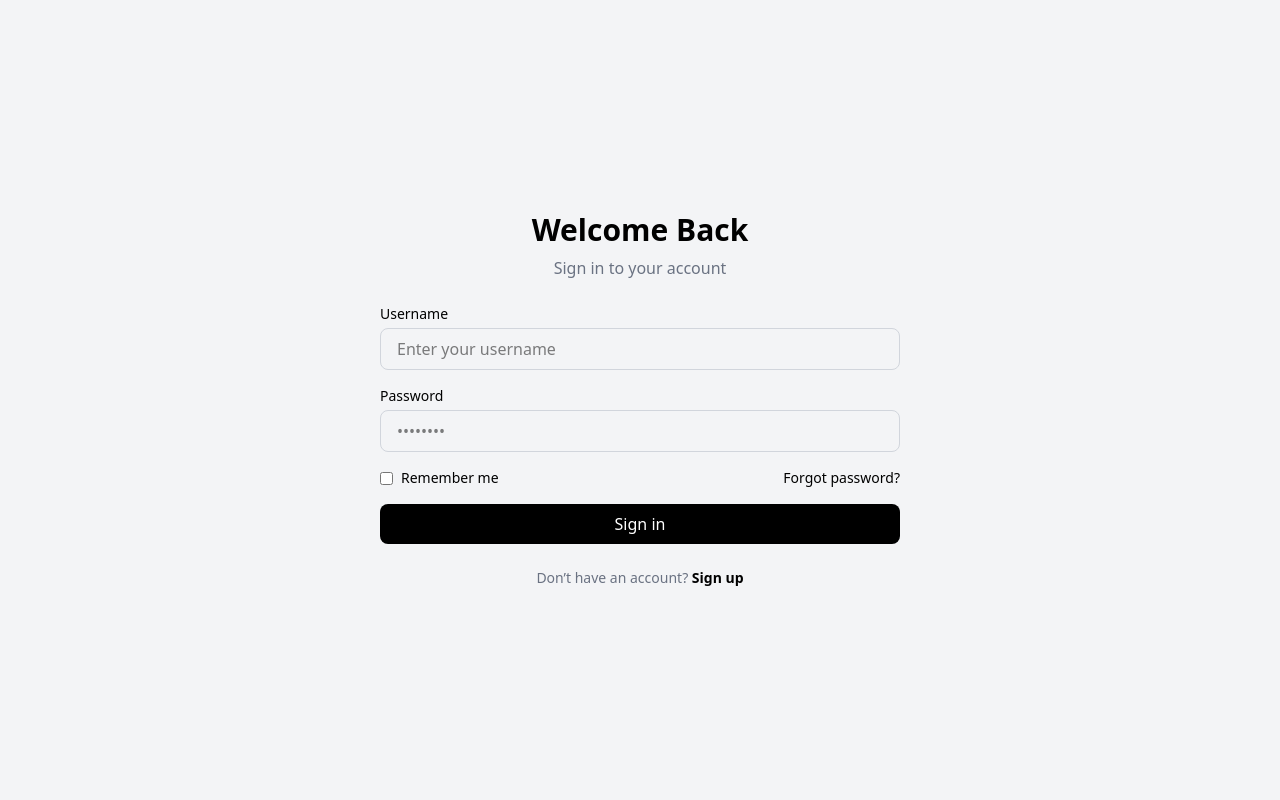
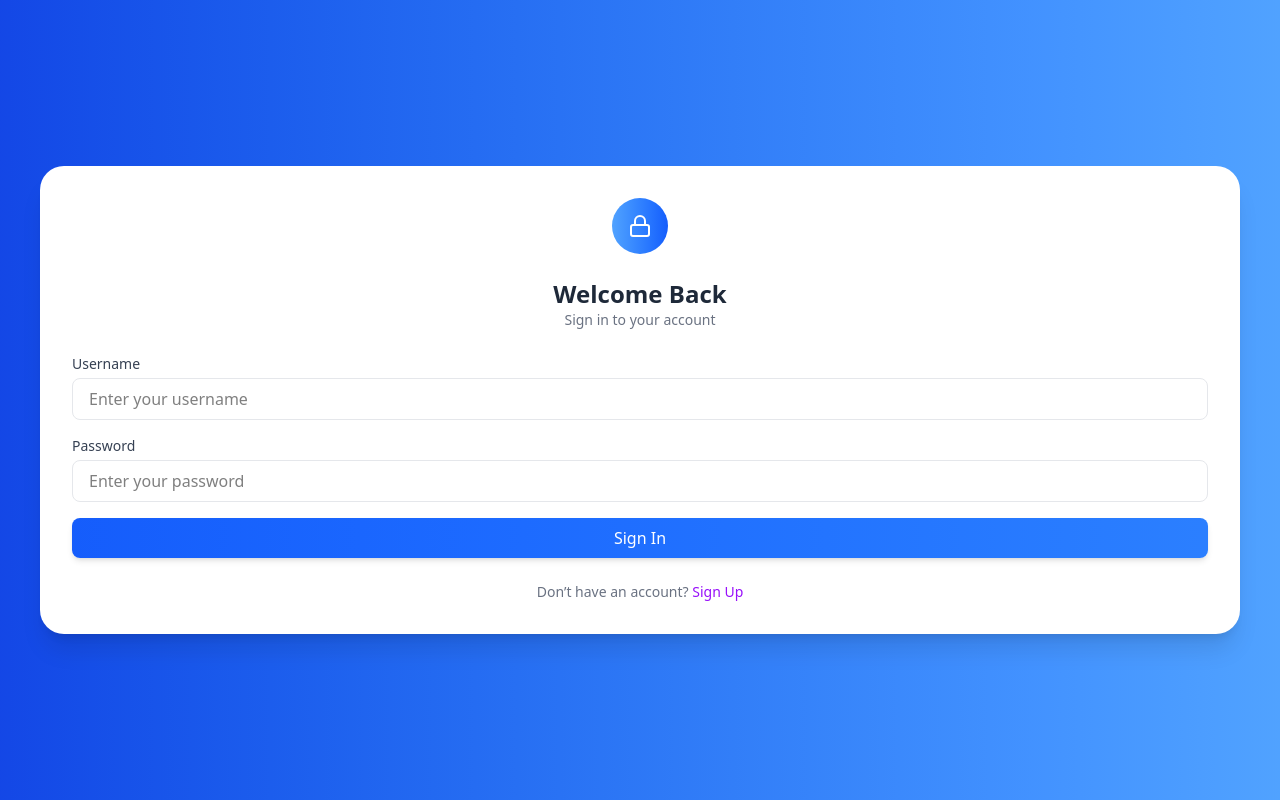
Before and after one commit to Prajwal4648/ecommerce-react-ui, a React (Vite) app: page / in a window 1280 px wide. Built offline with nearby package versions, Linux system fonts and the light colour scheme.

Commit message:
Your commit message here

```diff
--- a/package.json
+++ b/package.json
@@ -10,9 +10,14 @@
     "preview": "vite preview"
   },
   "dependencies": {
+    "@emotion/react": "^11.14.0",
+    "@emotion/styled": "^11.14.1",
+    "@mui/icons-material": "^7.2.0",
+    "@mui/material": "^7.2.0",
     "@tailwindcss/vite": "^4.1.10",
     "react": "^19.1.0",
     "react-dom": "^19.1.0",
+    "react-icons": "^5.5.0",
     "react-router-dom": "^7.6.2",
     "tailwindcss": "^4.1.10"
   },
--- a/src/pages/Auth/Login.jsx
+++ b/src/pages/Auth/Login.jsx
@@ -1,37 +1,37 @@
-import React from 'react';
+import React, { useState } from 'react';
 import { useNavigate } from 'react-router-dom';
+import { FiLock } from 'react-icons/fi';
 
 const Login = () => {
+  const [email, setEmail] = useState('');
+  const [password, setPassword] = useState('');
   const navigate = useNavigate();
 
-  const handleSubmit = async (e) => {
+  const handleLogin = async (e) => {
     e.preventDefault();
-
-    const username = e.target.username.value;
-    const password = e.target.password.value;
 
     try {
       const response = await fetch('https://fakestoreapi.com/auth/login', {
         method: 'POST',
-        headers: {
-          'Content-Type': 'application/json',
-        },
-        body: JSON.stringify({ username, password }),
+        headers: { 'Content-Type': 'application/json' },
+        body: JSON.stringify({
+          username: email,
+          password: password
+        })
       });
 
       const data = await response.json();
 
       if (data.token) {
-
         localStorage.setItem('token', data.token);
         alert('Login successful!');
         navigate('/home');
       } else {
-        alert('Login failed. Please check your credentials.');
+        alert('Invalid credentials');
       }
-    } catch (error) {
-      alert('Something went wrong. Try again.');
-      console.error(error);
+    } catch (err) {
+      alert('Something went wrong');
+      console.error(err);
     }
   };
 
@@ -40,59 +40,59 @@ const Login = () => {
   };
 
   return (
-    <div className="min-h-screen bg-gray-100 flex items-center justify-center px-4">
-      <div className="w-[600px] bg-gray p-10 rounded-xl ">
-        <h1 className="text-3xl font-bold text-center mb-2">Welcome Back</h1>
-        <p className="text-center text-gray-500 mb-6">Sign in to your account</p>
+    <div className="min-h-screen w-full flex items-center justify-center bg-gradient-to-r from-blue-700 to-blue-400">
+      <div className="bg-white p-8 rounded-3xl shadow-xl max-w-300 w-full">
+        {/* Lock icon at the top */}
+        <div className="flex justify-center mb-6">
+          <div className="bg-gradient-to-r from-blue-400 to-blue-600 p-4 rounded-full">
+            <FiLock className="text-white text-2xl" />
+          </div>
+        </div>
 
-        <form onSubmit={handleSubmit} className="space-y-4">
+        <h2 className="text-2xl font-semibold text-center text-gray-800">Welcome Back</h2>
+        <p className="text-sm text-center text-gray-500 mb-6">Sign in to your account</p>
+
+        <form onSubmit={handleLogin} className="space-y-4">
           <div>
-            <label className="block text-sm font-medium mb-1">Username</label>
+            <label className="text-sm font-medium text-gray-700 block mb-1">Username</label>
             <input
-              name="username"
               type="text"
+              value={email}
+              onChange={(e) => setEmail(e.target.value)}
               placeholder="Enter your username"
-              className="w-full border border-gray-300 rounded-lg px-4 py-2 focus:outline-none focus:ring-2 focus:ring-black"
+              className="w-full border border-gray-200 rounded-lg px-4 py-2 focus:outline-none focus:ring-2 focus:ring-purple-400"
               required
             />
           </div>
 
           <div>
-            <label className="block text-sm font-medium mb-1">Password</label>
+            <label className="text-sm font-medium text-gray-700 block mb-1">Password</label>
             <input
-              name="password"
               type="password"
-              placeholder="••••••••"
-              className="w-full border border-gray-300 rounded-lg px-4 py-2 focus:outline-none focus:ring-2 focus:ring-black"
+              value={password}
+              onChange={(e) => setPassword(e.target.value)}
+              placeholder="Enter your password"
+              className="w-full border border-gray-200 rounded-lg px-4 py-2 focus:outline-none focus:ring-2 focus:ring-purple-400"
               required
             />
           </div>
 
-          <div className="flex items-center justify-between text-sm">
-            <label className="flex items-center gap-2">
-              <input type="checkbox" />
-              Remember me
-            </label>
-            <a href="#" className="text-black font-medium">
-              Forgot password?
-            </a>
-          </div>
-
           <button
             type="submit"
-            className="w-full bg-black text-white py-2 rounded-lg hover:opacity-90 transition"
+            className="w-full bg-gradient-to-r from-blue-600 to-blue-500 text-white py-2 rounded-lg shadow-md hover:opacity-90 transition"
           >
-            Sign in
+            Sign In
           </button>
         </form>
 
-        <p className="text-sm text-center text-gray-500 mt-6">
+        <p className="text-sm text-center mt-6 text-gray-500">
           Don’t have an account?{' '}
           <button
+            type="button"
             onClick={goToRegister}
-            className="text-black font-semibold hover:underline"
+            className="text-purple-600 font-medium hover:underline"
           >
-            Sign up
+            Sign Up
           </button>
         </p>
       </div>
--- a/src/pages/Auth/Profile.jsx
+++ b/src/pages/Auth/Profile.jsx
@@ -39,7 +39,7 @@ const Profile = () => {
   };
 
   return (
-    <div className="min-h-screen bg-gray-100 px-4 py-10">
+    <div className="min-h-screen bg-gray-300 px-4 py-10">
       <div className="max-w-screen-xl w-full mx-auto bg-white rounded-xl shadow p-10 border border-gray-300">
         <h2 className="text-3xl font-bold mb-8">Profile Information</h2>
         <form onSubmit={handleUpdate} className="grid grid-cols-1 md:grid-cols-2 gap-6">
@@ -107,11 +107,12 @@ const Profile = () => {
           <div className="col-span-1 md:col-span-2 mt-4">
   <button
     type="submit"
-              className="bg-black text-white px-6 py-3 rounded-lg hover:opacity-90"
+    className="bg-gradient-to-r from-blue-600 to-blue-400 text-white px-6 py-3 rounded-lg shadow-md hover:opacity-90 transition"
   >
     Update Profile
   </button>
 </div>
+
         </form>
       </div>
     </div>
--- a/src/pages/Auth/Register.jsx
+++ b/src/pages/Auth/Register.jsx
@@ -6,7 +6,6 @@ const Register = () => {
 
   const handleSubmit = async (e) => {
     e.preventDefault();
-
     const form = e.target;
 
     const password = form.password.value;
@@ -46,8 +45,6 @@ const Register = () => {
       });
 
       const result = await response.json();
-      console.log("User registered:", result);
-
       alert("Account created successfully!");
       navigate("/");
     } catch (error) {
@@ -56,33 +53,21 @@ const Register = () => {
     }
   };
 
-  const goToLogin = () => {
-    navigate('/');
-  };
-
   return (
-    <div className="min-h-screen bg-gray-100 flex items-center justify-center px-4">
-      <div className="w-[600px] bg-gray p-10 rounded-xl ">
-        <h1 className="text-3xl font-bold text-center mb-2">Create Account</h1>
-        <p className="text-center text-gray-500 mb-6">Start your journey with us</p>
-
-        <p className="text-center text-sm text-gray-500 mb-6">
-          Already have an account?{' '}
-          <button
-            onClick={goToLogin}
-            className="text-black font-semibold hover:underline"
-          >
-            Sign in
-          </button>
+    <div className="min-h-screen w-full flex items-center justify-center bg-gradient-to-r from-blue-800 to-blue-600 px-4">
+      <div className="bg-white p-10 rounded-3xl shadow-xl w-full max-w-2xl">
+        <h2 className="text-3xl font-bold text-center text-gray-800">Create Account</h2>
+        <p className="text-sm text-center text-gray-500 mb-6">
+          Start your journey with us
         </p>
 
-        <form onSubmit={handleSubmit} className="space-y-4">
+        <form onSubmit={handleSubmit} className="grid grid-cols-1 sm:grid-cols-2 gap-4">
           <div>
             <label className="block text-sm font-medium mb-1">User ID</label>
             <input
+              name="userId"
               type="text"
-              name="userId"
-              placeholder="Enter a user ID"
+              placeholder="Enter user ID"
               className="w-full border border-gray-300 rounded-lg px-4 py-2"
               required
             />
@@ -91,8 +76,8 @@ const Register = () => {
           <div>
             <label className="block text-sm font-medium mb-1">Username</label>
             <input
+              name="username"
               type="text"
-              name="username"
               placeholder="Choose a username"
               className="w-full border border-gray-300 rounded-lg px-4 py-2"
               required
@@ -102,8 +87,8 @@ const Register = () => {
           <div>
             <label className="block text-sm font-medium mb-1">Full Name</label>
             <input
+              name="fullName"
               type="text"
-              name="fullName"
               placeholder="First Last"
               className="w-full border border-gray-300 rounded-lg px-4 py-2"
               required
@@ -111,10 +96,10 @@ const Register = () => {
           </div>
 
           <div>
-            <label className="block text-sm font-medium mb-1">Email address</label>
+            <label className="block text-sm font-medium mb-1">Email</label>
             <input
+              name="email"
               type="email"
-              name="email"
               placeholder="you@example.com"
               className="w-full border border-gray-300 rounded-lg px-4 py-2"
               required
@@ -124,8 +109,8 @@ const Register = () => {
           <div>
             <label className="block text-sm font-medium mb-1">Password</label>
             <input
+              name="password"
               type="password"
-              name="password"
               placeholder="••••••••"
               className="w-full border border-gray-300 rounded-lg px-4 py-2"
               required
@@ -135,8 +120,8 @@ const Register = () => {
           <div>
             <label className="block text-sm font-medium mb-1">Confirm Password</label>
             <input
+              name="confirmPassword"
               type="password"
-              name="confirmPassword"
               placeholder="Re-enter password"
               className="w-full border border-gray-300 rounded-lg px-4 py-2"
               required
@@ -146,9 +131,9 @@ const Register = () => {
           <div>
             <label className="block text-sm font-medium mb-1">Phone Number</label>
             <input
+              name="phone"
               type="tel"
-              name="phone"
-              placeholder="e.g. 9876543210"
+              placeholder="9876543210"
               className="w-full border border-gray-300 rounded-lg px-4 py-2"
               required
             />
@@ -157,25 +142,38 @@ const Register = () => {
           <div>
             <label className="block text-sm font-medium mb-1">Address</label>
             <input
+              name="address"
               type="text"
-              name="address"
               placeholder="Street address"
               className="w-full border border-gray-300 rounded-lg px-4 py-2"
               required
             />
           </div>
 
-          <label className="flex items-start gap-2 text-sm">
-            <input type="checkbox" className="mt-1" required />
+          <div className="col-span-full flex items-start gap-2 text-sm mt-2">
+            <input type="checkbox" required className="mt-1" />
             I agree to the Terms and Conditions and Privacy Policy
-          </label>
+          </div>
 
-          <button
-            type="submit"
-            className="w-full bg-black text-white py-2 rounded-lg hover:opacity-90 transition"
-          >
-            Create Account
-          </button>
+          <div className="col-span-full">
+            <button
+              type="submit"
+              className="w-full bg-gradient-to-r from-blue-600 to-blue-400 text-white py-2 rounded-lg shadow-md hover:opacity-90 transition"
+            >
+              Create Account
+            </button>
+          </div>
+
+          <p className="col-span-full text-sm text-center mt-4 text-gray-500">
+            Already have an account?{" "}
+            <button
+              type="button"
+              onClick={() => navigate("/")}
+              className="text-purple-600 font-medium hover:underline"
+            >
+              Sign in
+            </button>
+          </p>
         </form>
       </div>
     </div>
```
Also changed, not shown: 1 other file (tests, documents, lock files or other folders). Lines whose indentation alone changed are shown as unchanged.
